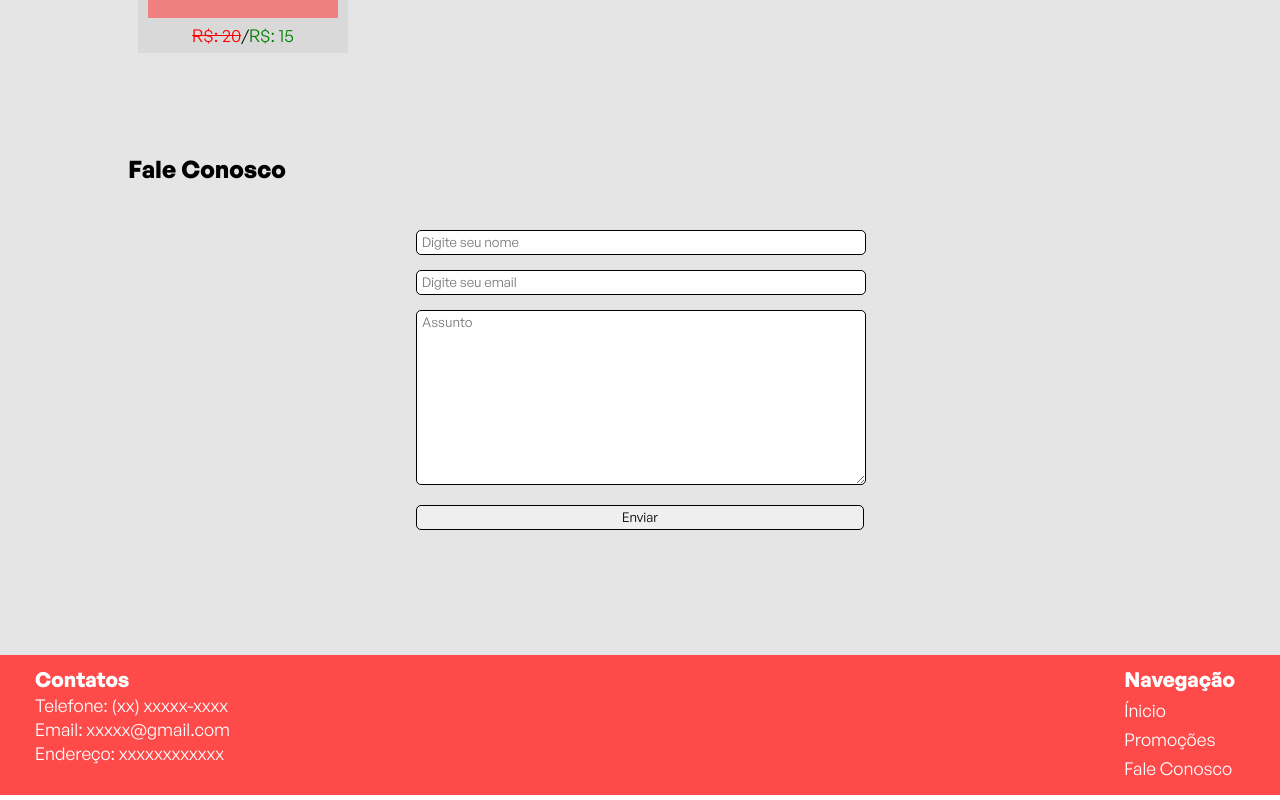
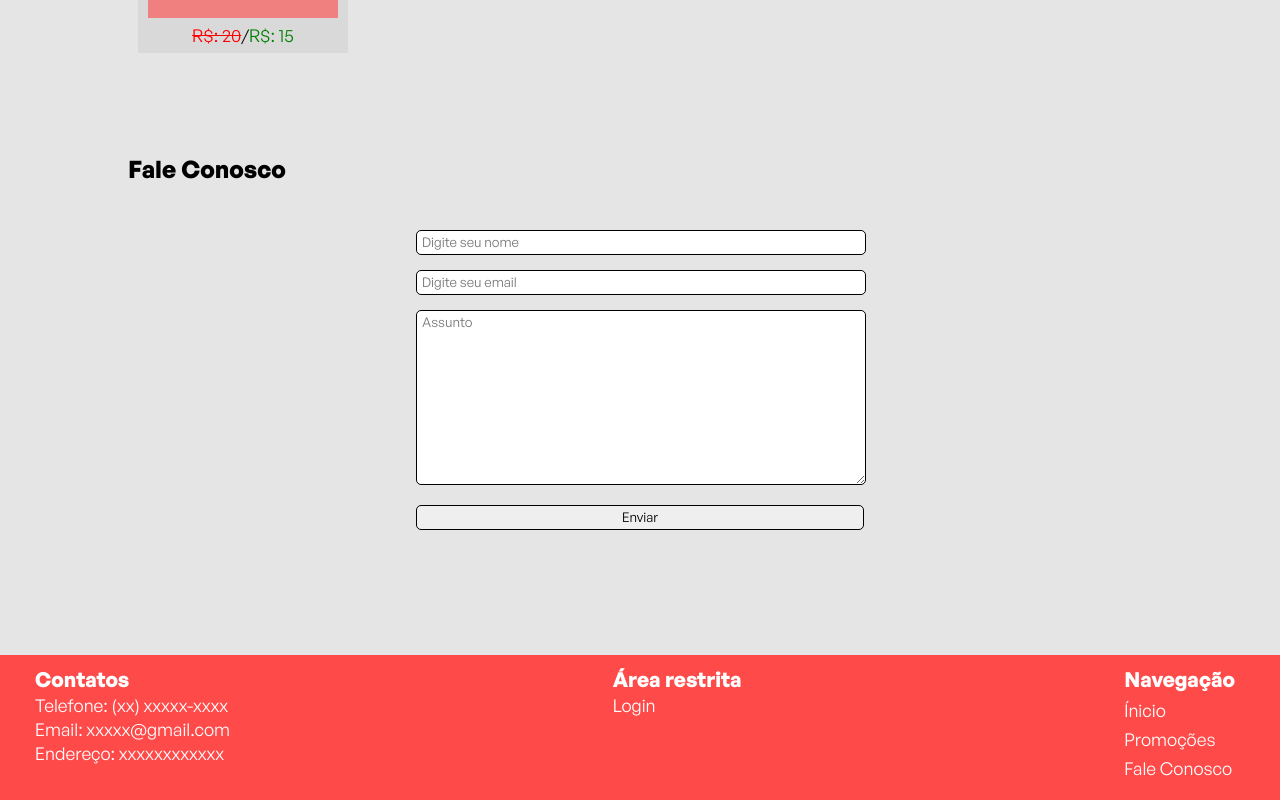
Before and after one commit to brunobispo12/mercado-marques, a React (Create React App) app in the folder frontend/: page / in a window 1280 px wide. Shown: the part 1440-2240 px from the top of the page. Built offline with nearby package versions, Linux system fonts and the light colour scheme; the HTML template or start-up script is replaced by a standard one.

Commit message:
add restrict area

```diff
--- a/frontend/src/components/Promotion.jsx
+++ b/frontend/src/components/Promotion.jsx
@@ -1,5 +1,5 @@
 import React from 'react'
-import './style/Promotion.css'
+import './styles/Promotion.css'
 
 const Promotion = (props) => {
     return (
--- a/frontend/src/layout/Footer.jsx
+++ b/frontend/src/layout/Footer.jsx
@@ -10,6 +10,10 @@ const Footer = () => {
         <p>Telefone: (xx) xxxxx-xxxx</p>
         <p>Email: xxxxx@gmail.com</p>
         <p>Endereço: xxxxxxxxxxxx</p>
+      </div>
+      <div className='restrict-area'>
+        <h3>Área restrita</h3>
+        <p>Login</p>
       </div>
       <div className='nav'>
         <h3>Navegação</h3>
--- a/frontend/src/layout/Header.jsx
+++ b/frontend/src/layout/Header.jsx
@@ -6,7 +6,6 @@ const Header = () => {
 
     function attStateMenu() {
         setOpenMobileMenu((prevState) => !prevState)
-
     }
 
     return (
@@ -24,7 +23,7 @@ const Header = () => {
             <div className="mobile">
                 <button className='mobile-menu' onClick={() => attStateMenu()}>
                     <svg viewBox="0 0 95 40" width="35" height="35">
-                        <rect width="75" height="5" className='teste'></rect>
+                        <rect width="75" height="5"></rect>
                         <rect y="20" width="75" height="5"></rect>
                         <rect y="40" width="75" height="5"></rect>
                     </svg>
--- a/frontend/src/layout/styles/Footer.css
+++ b/frontend/src/layout/styles/Footer.css
@@ -5,16 +5,8 @@ footer {
     flex-wrap: wrap;
     justify-content: space-between;
     min-height: 130px;
-    padding: 0px 45px 10px 35px;
+    padding: 10px 45px 5px 35px;
     font-size: 1.1rem;
-}
-
-.contacts {
-    margin-top: 10px;
-}
-
-.nav {
-    margin-top: 10px;
 }
 
 .nav>h3 {
@@ -36,11 +28,9 @@ footer {
 
 @media screen and (max-width: 1025px) {
     footer {
-        padding: 0px 35px 15px 15px;
-    }
-
-    .nav {
-        margin-top: 10px;
+        padding: 15px 35px 15px 15px;
+        flex-direction: column;
+        gap: 35px;
     }
 
     .nav>ul>li {
--- a/frontend/src/views/ContactUs.jsx
+++ b/frontend/src/views/ContactUs.jsx
@@ -1,5 +1,5 @@
 import React from 'react'
-import './style/ContactUs.css'
+import './styles/ContactUs.css'
 
 const ContactUs = () => {
 
--- a/frontend/src/views/Promotions.jsx
+++ b/frontend/src/views/Promotions.jsx
@@ -1,5 +1,5 @@
 import React from 'react'
-import './style/Promotions.css'
+import './styles/Promotions.css'
 import Promotion from '../components/Promotion'
 
 const Promotions = () => {
```
Also changed, not shown: frontend/src/layout/styles/Header.css (+13 -13 lines), frontend/src/components/styles/Promotion.css (renamed from frontend/src/components/style/Promotion.css), frontend/src/views/styles/ContactUs.css (renamed from frontend/src/views/style/ContactUs.css), frontend/src/views/styles/Promotions.css (renamed from frontend/src/views/style/Promotions.css).
